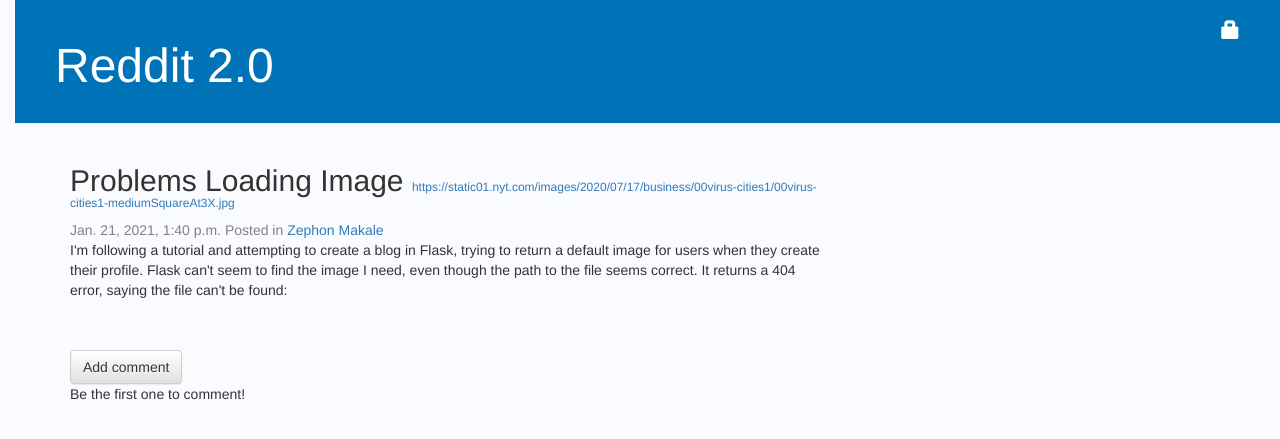
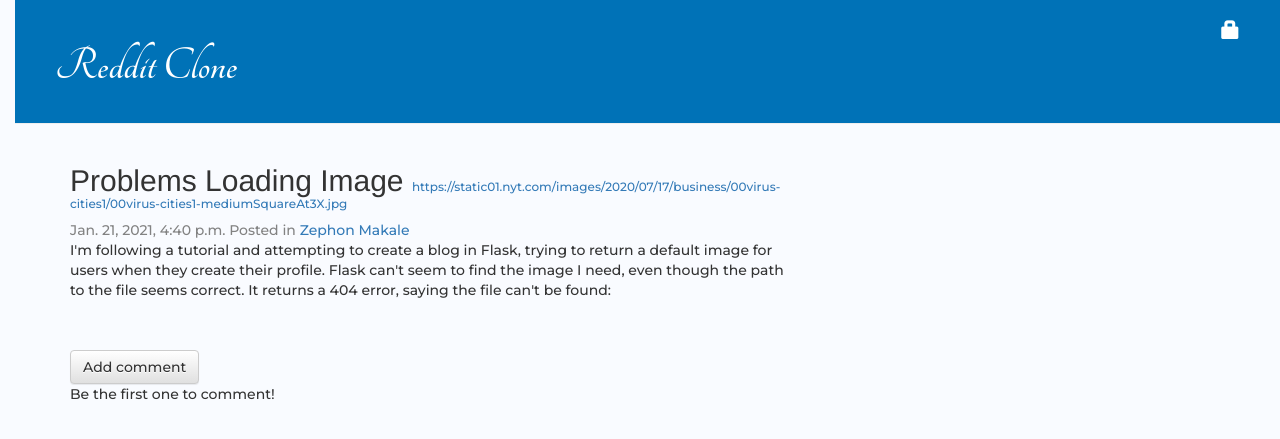
Before and after one commit to ZephonMakale/REDDIT-CLONE, a Django app: page /post/ad2d814a-1caa-4daa-b472-1ee10dcf7c98/ in a window 1280 px wide. Shown: the top 439 px of the page. Run offline with Django 3.2, Linux system fonts and the light colour scheme; data comes from the database, SQL or seed files in the repository; both versions use the stored data as it was after the commit; some libraries are stand-ins or nearby versions.

Commit message:
Modified files

```diff
--- a/reddclone/settings.py
+++ b/reddclone/settings.py
@@ -94,7 +94,7 @@ AUTH_PASSWORD_VALIDATORS = [
 
 LANGUAGE_CODE = 'en-us'
 
-TIME_ZONE = 'UTC'
+TIME_ZONE = 'Africa/Nairobi'
 
 USE_I18N = True
 
--- a/reddit/static/css/reddit.css
+++ b/reddit/static/css/reddit.css
@@ -1,3 +1,6 @@
+*{
+    font-family: 'Montserrat', sans-serif;
+}
 body {
 padding-left: 15px;
 background-color: #f9fbff;
@@ -5,7 +8,7 @@ background-color: #f9fbff;
 
 h1 a {
 color: #FCA205;
-font-family: 'Helvetica';
+font-family: 'Tangerine', cursive;
 }
 
 .page-header {
--- a/templates/reddit/base.html
+++ b/templates/reddit/base.html
@@ -2,6 +2,12 @@
 <html>
     <head>
         <title>Reddit Clone</title>
+        <meta charset="utf-8">
+        <meta name="viewport" content="width=device-width, initial-scale=1, shrink-to-fit=no">
+
+        <link rel="preconnect" href="https://fonts.gstatic.com">
+        <link href="https://fonts.googleapis.com/css2?family=Montserrat:wght@500&family=Tangerine:wght@700&display=swap" rel="stylesheet">
+        <link rel="stylesheet" href="https://cdn.jsdelivr.net/npm/bootstrap@4.6.0/dist/css/bootstrap.min.css" integrity="sha384-B0vP5xmATw1+K9KRQjQERJvTumQW0nPEzvF6L/Z6nronJ3oUOFUFpCjEUQouq2+l" crossorigin="anonymous">
         <link rel="stylesheet" href="//maxcdn.bootstrapcdn.com/bootstrap/3.2.0/css/bootstrap.min.css">
         <link rel="stylesheet" href="//maxcdn.bootstrapcdn.com/bootstrap/3.2.0/css/bootstrap-theme.min.css">
         <link rel="stylesheet" href="{% static 'css/reddit.css' %}">
@@ -14,7 +20,7 @@
             {% else %}
                 <a href="{% url 'login' %}" class="top-menu"><span class="glyphicon glyphicon-lock"></span></a>
             {% endif %}
-            <h1><a href="/">Reddit 2.0</a></h1>
+            <h1><a href="/">Reddit Clone</a></h1>
         </div>
         <div class="content container">
             <div class="row">
```
Also changed, not shown: db.sqlite3.
